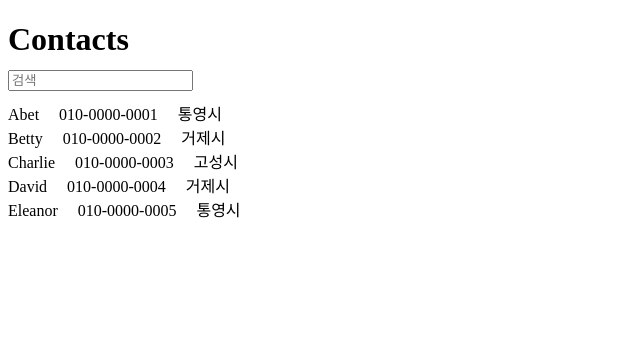
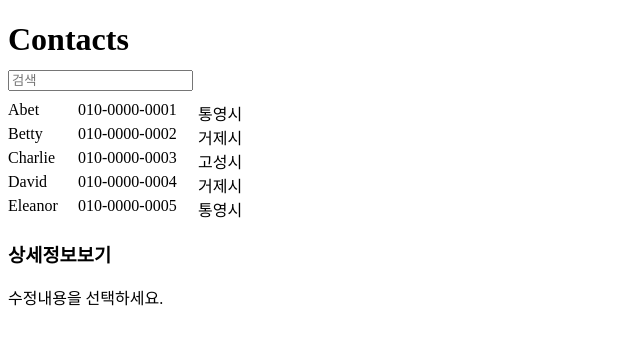
Before and after one commit to hsi05200/React2, a React (Create React App) app: page / in a window 1280 px wide. Shown: the top 344 px of the page, without its empty margins (0-640 px from the left). Built offline with nearby package versions, Linux system fonts and the light colour scheme.

Commit message:
불러온목록을 선택시 상세정보가 출력되도록 설정

```diff
--- a/src/App.css
+++ b/src/App.css
@@ -12,10 +12,11 @@ div {
 	margin-bottom: 10px
 }
 .ContactsList {
-  width: 162px;
-  cursor: pointer
+  cursor: pointer;
+  width: 235px;
+  display: flex;
 }
-.ContactsList > div:hover {
+.ContactsList:hover {
   background: #eee
 }
 .Title a {
@@ -27,3 +28,16 @@ input {
   position: relative;
   top: -10px;
 }
+.DetailsView p {
+  display: flex
+}
+.DetailsView p label {
+  width: 90px;
+  font-size:14px;
+  font-weight: 600;
+}
+.DetailsView p span {
+  font-size:14px;
+  font-weight: 200;
+  color: #666
+}
--- a/src/components/Contact.js
+++ b/src/components/Contact.js
@@ -1,11 +1,13 @@
 import React from 'react';
 import Contactinfo from './Contactinfo';
+import ContactDetails from './ContactDetails';
 
 class Contact extends React.Component {
 
   constructor(props) {
     super(props);
     this.state = {
+      selectedKey: -1,
       keyword:'',
       contactData:[
         {name:'Abet', phone:'010-0000-0001', address:'통영시'},
@@ -16,6 +18,7 @@ class Contact extends React.Component {
       ]
     };
     this.keywordChange = this.keywordChange.bind(this);
+    this.choiceChange = this.choiceChange.bind(this);
   }
 
   keywordChange(e) {
@@ -24,19 +27,33 @@ class Contact extends React.Component {
     });
   }
 
+  choiceChange(key) {
+    this.setState({
+      selectedKey: key
+    });
+    console.log(key, '번이 선택되었습니다!');
+  }
+
   render() {
 
+    // 시작 : 콜백함수를 이용한 배열의 재정의(반복문 효과와 동일)
     const mapToComponent = (data) => {
       data.sort();
       data = data.filter(
         (contact) => {
-          return contact.name.toLowerCase().indexOf(this.state.keyword) > -1;
+          return contact.name.toLowerCase()
+                .indexOf(this.state.keyword.toLowerCase()) > -1;
         }
       );
       return data.map((contact, i) => {
-        return (<Contactinfo contact={contact} key={i}/>);
+        return (<Contactinfo
+                  contact={contact}
+                  key={i}
+                  onClick={() => this.choiceChange(i)}
+              />);
       });
     };
+    // 끝
 
     return (
       <div>
@@ -48,6 +65,10 @@ class Contact extends React.Component {
           onChange={this.keywordChange}
         />
         <div>{mapToComponent(this.state.contactData)}</div>
+        <ContactDetails
+            isSelected={this.state.selectedKey != -1}
+            contact={this.state.contactData[this.state.selectedKey]}
+        />
       </div>
     );
   };
--- a/src/components/ContactDetails.js
+++ b/src/components/ContactDetails.js
@@ -4,9 +4,19 @@ class ContactDetails extends React.Component {
   render() {
 
     const details = (
-      <div>
-        <p style={{marginBottom:-10}}>{this.props.contact.name}</p>
-        <p>{this.props.contact.phone}</p>
+      <div className="DetailsView">
+        <p style={{marginBottom:-10}}>
+          <label>이름</label>
+          <span>{this.props.contact.name}</span>
+        </p>
+        <p style={{marginBottom:-12}}>
+          <label>전화번호</label>
+          <span>{this.props.contact.phone}</span>
+        </p>
+        <p>
+          <label>주소</label>
+          <span>{this.props.contact.address}</span>
+        </p>
       </div>
     );
     const blank = (
@@ -17,7 +27,7 @@ class ContactDetails extends React.Component {
 
     return (
       <div style={{marginTop:10}}>
-        <h2 style={{margin:'10px 0 -5px'}}>Details</h2>
+        <h3>상세정보보기</h3>
         {this.props.isSelected
           ? details
           : blank
@@ -27,4 +37,12 @@ class ContactDetails extends React.Component {
   }
 }
 
+ContactDetails.defaultProps = {
+  contact: {
+    name: '',
+    phone: '',
+    address: ''
+  }
+};
+
 export default ContactDetails;
--- a/src/components/Contactinfo.js
+++ b/src/components/Contactinfo.js
@@ -3,10 +3,10 @@ import React from 'react';
 class Contactinfo extends React.Component {
   render() {
     return (
-        <div>
-          {this.props.contact.name}<span style={{padding:10}}/>
-          {this.props.contact.phone}<span style={{padding:10}}/>
-          {this.props.contact.address}
+        <div className="ContactsList" onClick={this.props.onClick}>
+          <span style={{width:70}}>{this.props.contact.name}</span>
+          <span style={{width:120}}>{this.props.contact.phone}</span>
+          <span>{this.props.contact.address}</span>
         </div>
     );
   }
```
Also changed, not shown: 1 other file (tests, documents, lock files or other folders).
